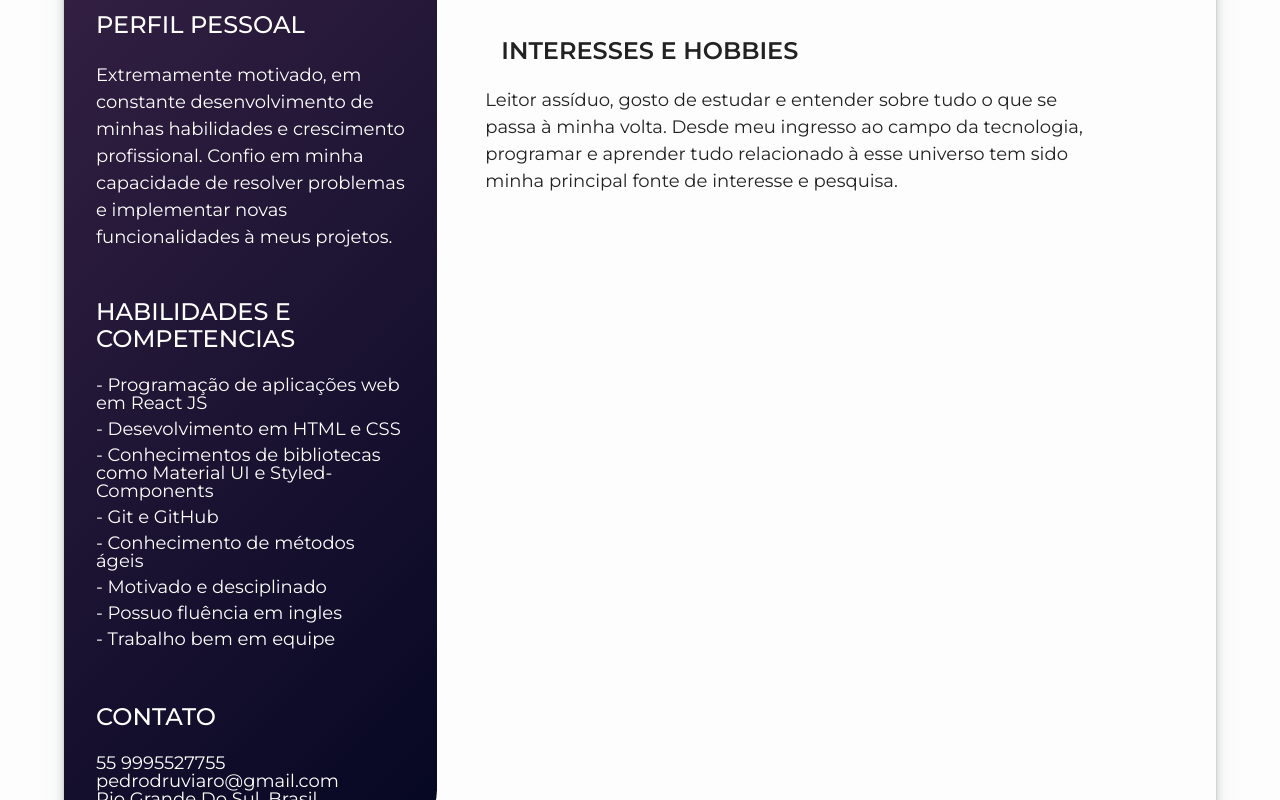
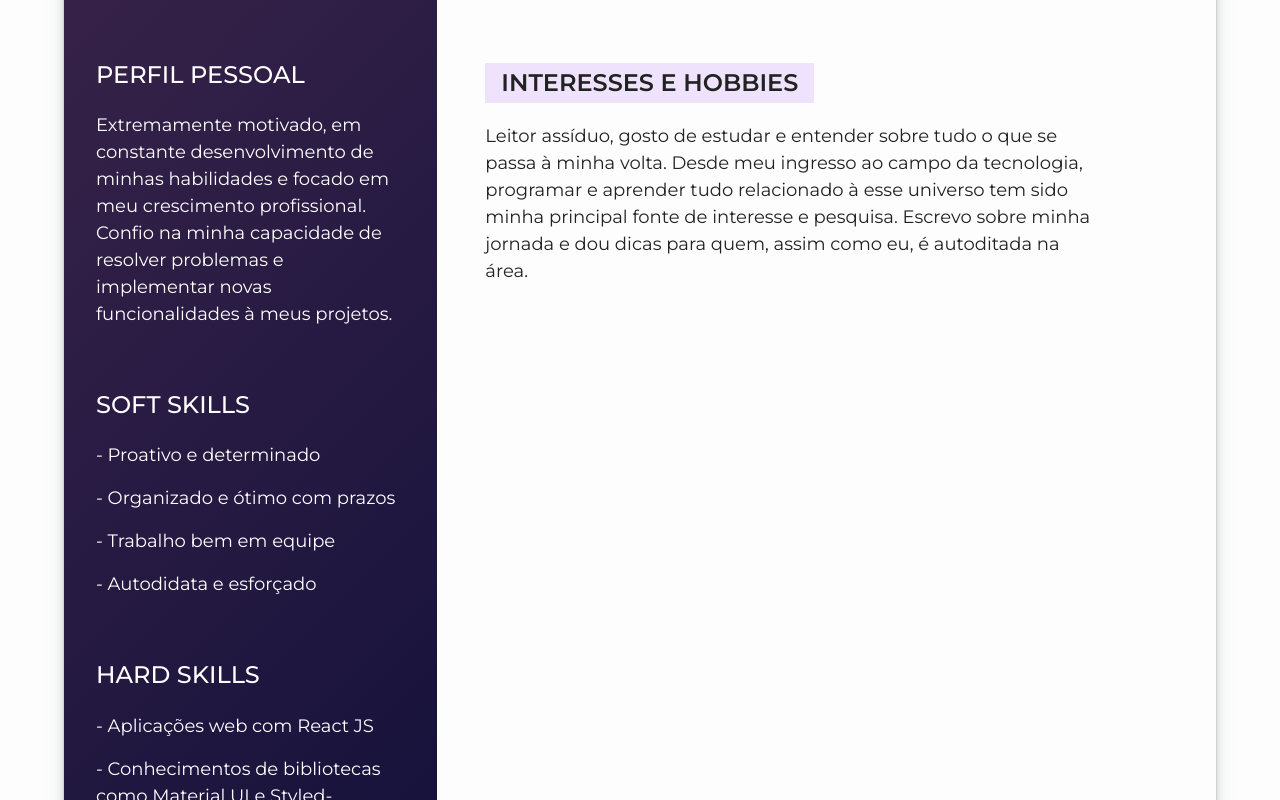
Before and after one commit to pedrodruviaro/new-website-react, a React (Create React App) app: page /curriculum in a window 1280 px wide. Shown: the part 720-1520 px from the top of the page. Built offline with nearby package versions, Linux system fonts and the light colour scheme.

Commit message:
adicionando firebase

```diff
--- a/package.json
+++ b/package.json
@@ -7,6 +7,7 @@
     "@testing-library/react": "^11.1.0",
     "@testing-library/user-event": "^12.1.10",
     "emailjs-com": "^3.2.0",
+    "firebase": "^8.9.1",
     "react": "^17.0.2",
     "react-dom": "^17.0.2",
     "react-icons": "^4.2.0",
--- a/src/App.js
+++ b/src/App.js
@@ -1,5 +1,5 @@
 import React, { useState } from "react";
-import { ThemeProvider } from "styled-components";
+import styled, { ThemeProvider } from "styled-components";
 import { myTheme } from "./componets/styles/Theme";
 import { GlobalStyles } from "./componets/styles/GlobalStyles";
 import { BrowserRouter, Route, Switch } from "react-router-dom";
@@ -8,13 +8,20 @@ import Header from "./componets/Header";
 import Sidebar from "./componets/Sidebar";
 import Main from "./componets/Main";
 import FormContact from "./pages/FormContact";
-import Curriculum from './pages/Curriculum'
-import Articles from './pages/Articles'
-import ConfirmSubmit from './pages/ConfirmSubmit'
-import Page404 from './pages/Page404'
+import Curriculum from "./pages/Curriculum";
+import Articles from "./pages/Articles";
+import ConfirmSubmit from "./pages/ConfirmSubmit";
+import Page404 from "./pages/Page404";
 import Footer from "./componets/Footer";
 
-import ScrollToTop from './componets/ScrollToTop'
+import ScrollToTop from "./componets/ScrollToTop";
+
+const MainGrid = styled.div`
+    display: grid;
+    grid-template-columns: 1fr;
+    grid-template-rows: min-content 1fr min-content;
+    min-height: 100vh;
+`
 
 function App() {
     const [sidebarOpen, setSidebarOpen] = useState(false);
@@ -24,18 +31,21 @@ function App() {
     }
 
     return (
+        <MainGrid>
             <ThemeProvider theme={myTheme}>
                 <GlobalStyles />
                 <BrowserRouter>
-
                     {/* scroll to the top of the page on every transition */}
                     <ScrollToTop />
                     <Header
                         handleSidebarOpen={handleSidebarOpen}
                         sidebarOpen={sidebarOpen}
                     ></Header>
-                <Sidebar open={sidebarOpen} handleSidebarOpen={handleSidebarOpen} />
-
+                    <Sidebar
+                        open={sidebarOpen}
+                        handleSidebarOpen={handleSidebarOpen}
+                    />
+                    <main>
                         <Switch>
                             <Route exact path="/">
                                 <Main />
@@ -58,10 +68,11 @@ function App() {
                                 <Page404 />
                             </Route>
                         </Switch>
-
+                    </main>
                     <Footer />
                 </BrowserRouter>
             </ThemeProvider>
+        </MainGrid>
     );
 }
 
--- a/src/componets/Containers/index.jsx
+++ b/src/componets/Containers/index.jsx
@@ -18,7 +18,6 @@ export const FlexContainer = styled.section`
     @media (min-width: 800px) {
         font-size: 1.125rem;
         padding: ${props => props.padding ? props.padding : "4rem"};
-
     }
 `;
 
--- /dev/null
+++ b/src/firebase.js
@@ -0,0 +1,15 @@
+import firebase from 'firebase/app'
+import 'firebase/firestore'
+
+const firebaseConfig = {
+    apiKey: "AIzaSyDDgls7vhV3Q8Tq9AuGwxwI5PeHGj3ATqM",
+    authDomain: "posts-artigos-linkedin.firebaseapp.com",
+    projectId: "posts-artigos-linkedin",
+    storageBucket: "posts-artigos-linkedin.appspot.com",
+    messagingSenderId: "973345750640",
+    appId: "1:973345750640:web:a05485302c33c4d0eabeb5"
+};
+
+firebase.initializeApp(firebaseConfig)
+
+export default firebase
--- a/src/pages/Articles/index.jsx
+++ b/src/pages/Articles/index.jsx
@@ -1,26 +1,49 @@
-import React from "react";
+import React, { useEffect, useState } from "react";
 import { FlexContainer } from "../../componets/Containers";
-import { Paragraph, TertiaryTitle } from "../../componets/Typography";
+import { Paragraph, QuaternayTitle, TertiaryTitle } from "../../componets/Typography";
 import { Article, List } from "./styles";
 import { Button } from "../../componets/Button";
+import firebase from '../../firebase'
 
 export default function Index() {
-    const articles = [
-        {
-            title: "Onde praticar minhas habilidades de front-end?",
-            author: "Pedro",
-            category: "estudos",
-            date: "12/ago/2021",
-            link: 'https://www.linkedin.com/pulse/onde-praticar-minhas-habilidades-de-front-end-dalmolin-ruviaro/'
-        },
-        {
-            title: "Dicas no aprendizado de CSS",
-            author: "Pedro",
-            category: "css",
-            date: "29/jul/2021",
-            link: "https://www.linkedin.com/pulse/dicas-aprendizado-de-css-pedro-henrique-dalmolin-ruviaro/?trackingId=XwZb%2F1b3Rk6zi4pQbp6%2BTg%3D%3D",
-        }
-    ];
+    const [articles, setArticles] = useState([])
+    const [loading, setLoading] = useState(false)
+
+    const ref = firebase.firestore().collection("artigos")
+
+    function getArticles(){
+        setLoading(true)
+
+        ref.onSnapshot(querySnapshot => {
+            const items = []
+            querySnapshot.forEach(doc => {
+                items.push(doc.data())
+            })
+
+            setArticles(items)
+            setLoading(true)
+        })
+    }
+
+    useEffect(() => {
+        console.log('usei effect');
+        getArticles()
+    // eslint-disable-next-line react-hooks/exhaustive-deps
+    }, [])
+
+    if(loading) {
+        return (<FlexContainer
+        align="center"
+        justify="center"
+        direction="column"
+        gap="2rem"
+    >
+
+        <TertiaryTitle>Articles</TertiaryTitle>
+        <QuaternayTitle>Loading...</QuaternayTitle>
+    </FlexContainer>
+        )
+    }
 
     return (
         <FlexContainer
--- a/src/pages/Articles/styles.jsx
+++ b/src/pages/Articles/styles.jsx
@@ -65,6 +65,7 @@ export const Article = styled.article`
         gap: .25rem;
         align-self: center;
         font-weight: 600;
+        width: max-content;
 
         &::before {
             content: "";
--- a/src/pages/Curriculum/index.jsx
+++ b/src/pages/Curriculum/index.jsx
@@ -13,44 +13,52 @@ export default function index() {
                     <img src={profilePhoto} alt="Pedro Profile"/>
                     <h4 className="nome">PEDRO HENRIQUE DALMOLIN RUVIARO</h4>
                     <p className="titulo">Desenvolvedor Web</p>
-                    <div className="perfil-pessoal">
+                    <div>
                         <QuaternayTitle>Perfil Pessoal</QuaternayTitle>
                         <Paragraph>
                             Extremamente motivado, em constante desenvolvimento
-                            de minhas habilidades e crescimento profissional.
-                            Confio em minha capacidade de resolver problemas e
+                            de minhas habilidades e focado em meu crescimento profissional.
+                            Confio na minha capacidade de resolver problemas e
                             implementar novas funcionalidades à meus projetos.
                         </Paragraph>
                     </div>
-                    <div className="habilidades">
-                        <QuaternayTitle>Habilidades e competencias</QuaternayTitle>
+                    <div>
+                        <QuaternayTitle>Soft Skills</QuaternayTitle>
                         <ul>
-                            <li>- Programação de aplicações web em React JS</li>
-                            <li>- Desevolvimento em HTML e CSS</li>
+                            <li>Proativo e determinado</li>
+                            <li>Organizado e ótimo com prazos</li>
+                            <li>Trabalho bem em equipe</li>
+                            <li>Autodidata e esforçado</li>
+                        </ul>
+                    </div>
+                    <div>
+                        <QuaternayTitle>Hard Skills</QuaternayTitle>
+                        <ul>
+                            <li>Aplicações web com React JS</li>
                             <li>
-                                - Conhecimentos de bibliotecas como Material UI
+                                Conhecimentos de bibliotecas como Material UI
                                 e Styled-Components
                             </li>
-                            <li>- Git e GitHub</li>
-                            <li>- Conhecimento de métodos ágeis</li>
-                            <li>- Motivado e desciplinado</li>
-                            <li>- Possuo fluência em ingles</li>
-                            <li>- Trabalho bem em equipe</li>
+                            <li>Conhecimento de Firebase</li>
+                            <li>Desevolvimento em HTML e CSS</li>
+                            <li>Git e GitHub</li>
+                            <li>Conhecimento de métodos ágeis</li>
+                            <li>Inglês intermediários à avançado</li>
                         </ul>
                     </div>
 
                     <div className="contato">
                         <QuaternayTitle>CONTATO</QuaternayTitle>
-                        <p>55 9995527755</p>
-                        <p>pedrodruviaro@gmail.com</p>
-                        <p>Rio Grande Do Sul, Brasil</p>
+                        <Paragraph>55 9995527755</Paragraph>
+                        <Paragraph>pedrodruviaro@gmail.com</Paragraph>
+                        <Paragraph>Rio Grande Do Sul, Brasil</Paragraph>
                     </div>
                 </SideBarCurriculum>
 
                 <CentralCurriculum>
                     <div className="historico">
-                        <h2>HISTORICO PROFISSIONAL</h2>
-                        <h3>Lorem, ipsum.</h3>
+                        <h4>HISTORICO PROFISSIONAL</h4>
+                        <h5>Lorem, ipsum.</h5>
                         <Paragraph>
                             Lorem ipsum dolor sit amet consectetur adipisicing
                             elit. Excepturi quidem sint debitis minus
@@ -61,7 +69,7 @@ export default function index() {
                     </div>
 
                     <div className="educacional">
-                        <h2>HISTORICO EDUCACIONAL</h2>
+                        <h4>HISTORICO EDUCACIONAL</h4>
                         <Paragraph>
                             Lorem ipsum dolor sit, amet consectetur adipisicing
                             elit. Tempore perspiciatis dolorem, dignissimos,
@@ -72,13 +80,13 @@ export default function index() {
                     </div>
 
                     <div className="interesses">
-                        <h2>INTERESSES E HOBBIES</h2>
+                        <h4>INTERESSES E HOBBIES</h4>
                         <Paragraph>
                             Leitor assíduo, gosto de estudar e entender sobre
                             tudo o que se passa à minha volta. Desde meu
                             ingresso ao campo da tecnologia, programar e
                             aprender tudo relacionado à esse universo tem sido
-                            minha principal fonte de interesse e pesquisa.
+                            minha principal fonte de interesse e pesquisa. Escrevo sobre minha jornada e dou dicas para quem, assim como eu, é autoditada na área.
                         </Paragraph>
                     </div>
                 </CentralCurriculum>
--- a/src/pages/Curriculum/styles.jsx
+++ b/src/pages/Curriculum/styles.jsx
@@ -6,9 +6,13 @@ export const Curriculum = styled.div`
     margin: 4rem auto;
     border-radius: 5px;
     overflow: hidden;
-    box-shadow: rgba(60, 64, 67, 0.3) 0px 1px 2px 0px, rgba(60, 64, 67, 0.15) 0px 2px 6px 2px,
-                rgba(149, 157, 165, 0.2) 0px 8px 24px;
+    box-shadow: rgba(60, 64, 67, 0.3) 0px 1px 2px 0px,
+        rgba(60, 64, 67, 0.15) 0px 2px 6px 2px,
+        rgba(149, 157, 165, 0.2) 0px 8px 24px;
 
+    p {
+        font-size: 1.125rem;
+    }
     @media (min-width: 900px) {
         flex-direction: row;
     }
@@ -20,9 +24,8 @@ export const SideBarCurriculum = styled.section`
     padding: 2rem;
     display: flex;
     flex-direction: column;
-    gap: 3rem;
-    background: linear-gradient(135deg, #43284e, #050722);
-
+    gap: 4rem;
+    background: linear-gradient(135deg, #43284e, #090c36);
 
     img {
         width: 175px;
@@ -40,7 +43,7 @@ export const SideBarCurriculum = styled.section`
     .titulo {
         text-transform: uppercase;
         letter-spacing: 2px;
-        font-size: 0.9rem;
+        font-size: 1rem;
         text-align: center;
     }
 
@@ -51,30 +54,21 @@ export const SideBarCurriculum = styled.section`
         margin: 0 auto;
         margin-top: 0.5rem;
         height: 3px;
+        background-color: #fff;
     }
 
-    .perfil-pessoal h2 {
-        text-transform: uppercase;
-        margin-bottom: 1rem;
-        font-size: 1.25rem;
+    ul {
+        display: flex;
+        flex-direction: column;
+        gap: 1rem;
     }
 
-    .habilidades h2 {
-        font-size: 1rem;
-        text-transform: uppercase;
-        letter-spacing: 2px;
-        margin-bottom: 1rem;
+    li {
+        line-height: 1.5;
     }
 
-    .habilidades li {
-        list-style: none;
-        margin: 0.5rem 0;
-    }
-
-    .contato h2 {
-        text-transform: uppercase;
-        margin-bottom: 1rem;
-        font-size: 1.25rem;
+    li::before {
+        content: "- ";
     }
 
     @media (min-width: 900px) {
@@ -87,23 +81,18 @@ export const SideBarCurriculum = styled.section`
 `;
 
 export const CentralCurriculum = styled.section`
-
-    padding: 1rem;
+    padding: 2rem;
     display: flex;
     flex-direction: column;
-    gap: 3rem;
+    gap: 4rem;
 
-    h2 {
+    h4 {
         font-size: 1.5rem;
         padding: 0.5rem 1rem;
+        font-weight: 700;
         width: max-content;
-        margin-bottom: 1rem;
-    }
-
-    h3 {
-        font-weight: 600;
-        font-size: 1.125rem;
-        margin-bottom: 0.5rem;
+        margin-bottom: 1.25rem;
+        background-color: #eee2fd;
     }
 
     @media (min-width: 900px) {
```
Also changed, not shown: 1 other file (tests, documents, lock files or other folders). Lines whose indentation alone changed are shown as unchanged.
